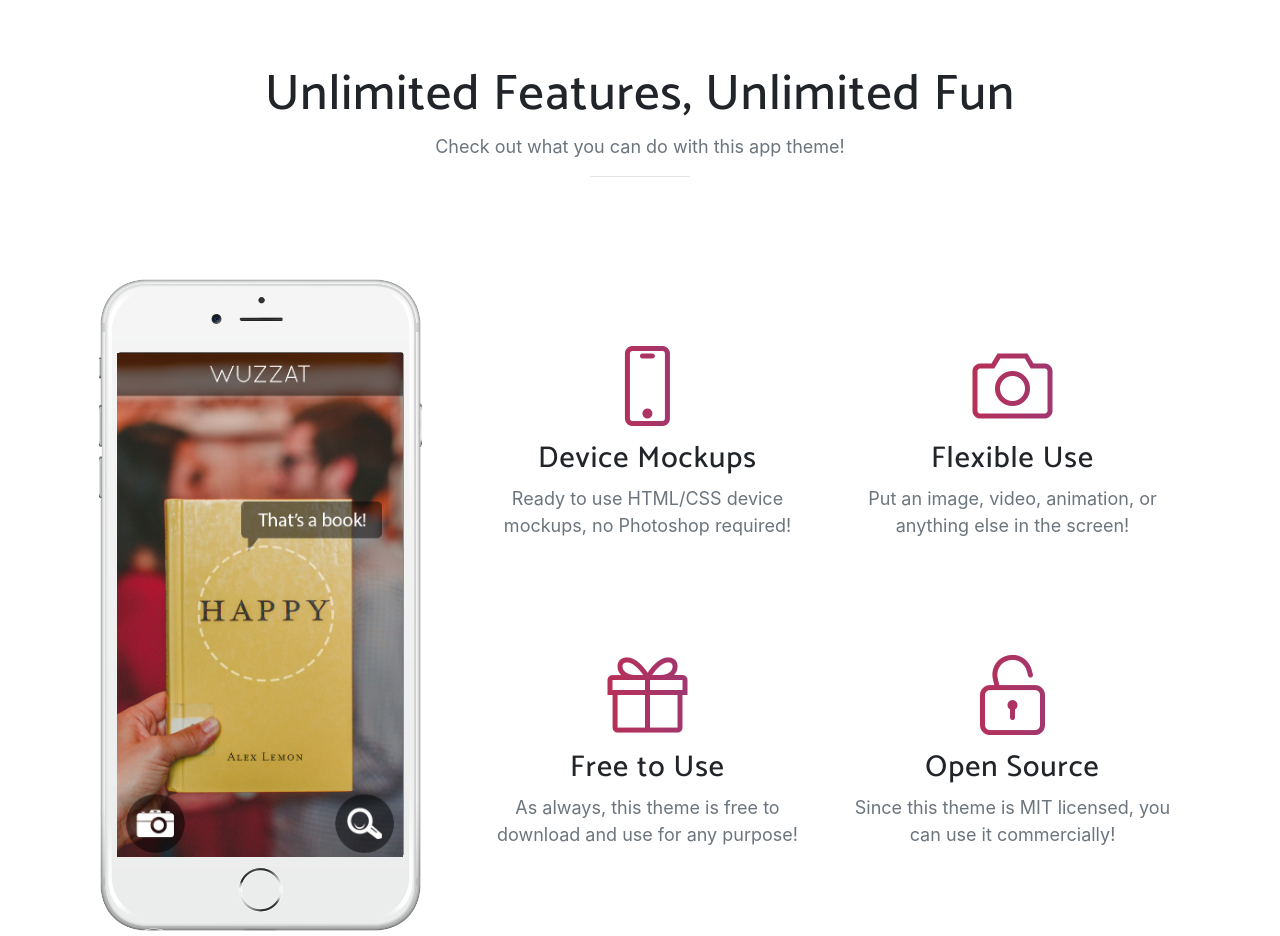
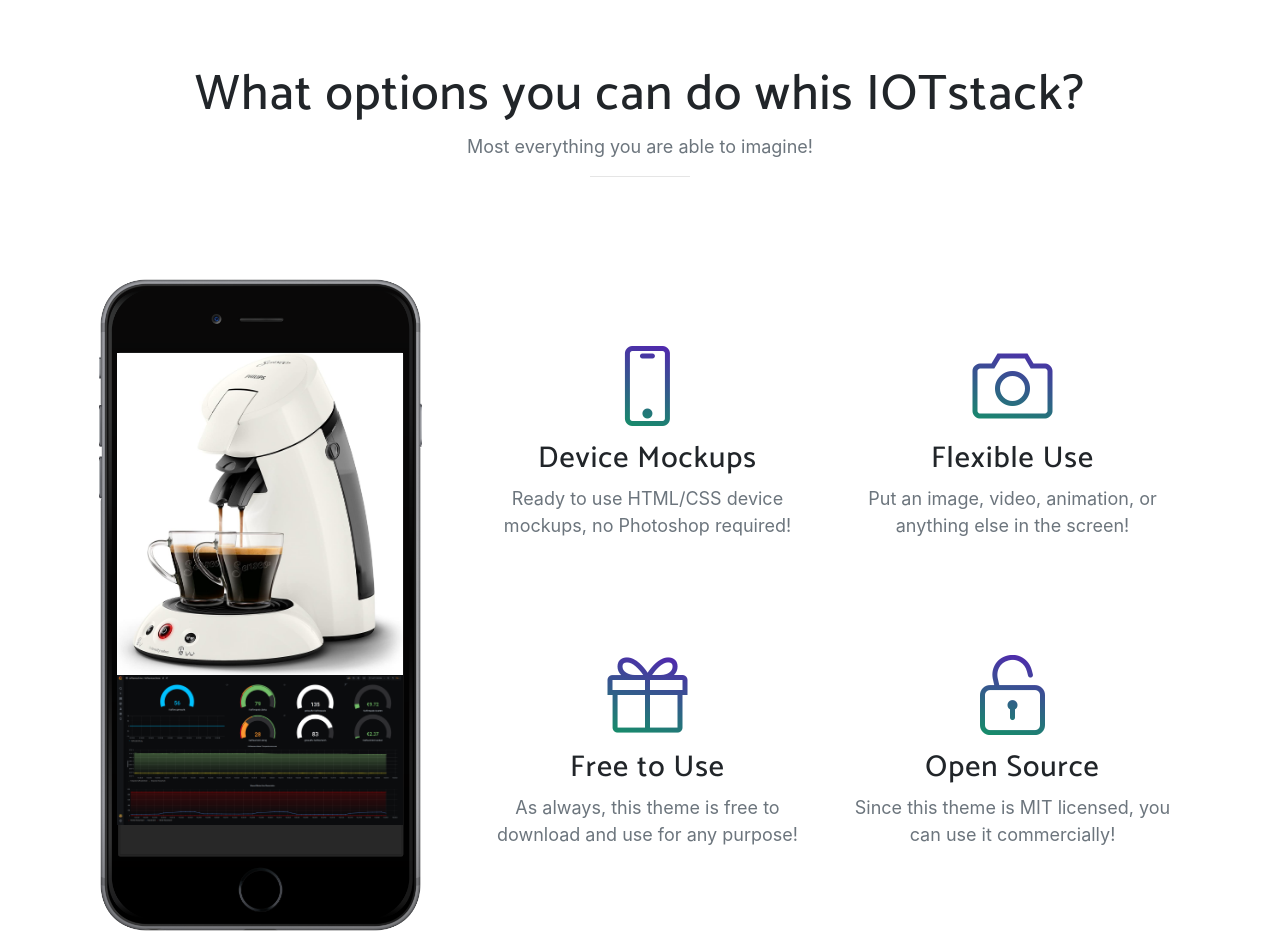
Before and after one commit to IotStack-co/iotstack-website, a website with bundled scripts: page index.html in a window 1280 px wide. Shown: the part 1500-2436 px from the top of the page. Built offline with nearby package versions, Linux system fonts and the light colour scheme; a web font is replaced by a local one.

Commit message:
change color

```diff
--- a/index.html
+++ b/index.html
@@ -90,18 +90,25 @@
   <section class="features" id="features">
     <div class="container">
       <div class="section-heading text-center">
-        <h2>Unlimited Features, Unlimited Fun</h2>
-        <p class="text-muted">Check out what you can do with this app theme!</p>
+        <h2>What options you can do whis IOTstack?</h2>
+        <p class="text-muted">Most everything you are  able to imagine!</p>
         <hr>
       </div>
       <div class="row">
         <div class="col-lg-4 my-auto">
           <div class="device-container">
-            <div class="device-mockup iphone6_plus portrait white">
+            <div class="device-mockup iphone6_plus portrait black">
               <div class="device">
                 <div class="screen">
                   <!-- Demo image for screen mockup, you can put an image here, some HTML, an animation, video, or anything else! -->
-                  <img src="img/demo-screen-1.jpg" class="img-fluid" alt="">
+                  <!-- Different image for every "button"(symbol) to click on -->
+
+                   <img src="img/Kaffeemaschine.jpg" class="img-fluid" alt="">
+
+                 <!-- <img src="img/Grafana.png" class="img-fluid" alt="">
+                -->
+                  <img src="img/Grafana.png" class="img-fluid" alt="">
+
                 </div>
                 <div class="button">
                   <!-- You can hook the "home button" to some JavaScript events or just remove it -->
@@ -115,7 +122,12 @@
             <div class="row">
               <div class="col-lg-6">
                 <div class="feature-item">
+
                   <i class="icon-screen-smartphone text-primary"></i>
+                  <a href="#">
+                    <i class="fab fa-text-primary"></i>
+                  </a>
+
                   <h3>Device Mockups</h3>
                   <p class="text-muted">Ready to use HTML/CSS device mockups, no Photoshop required!</p>
                 </div>
--- a/scss/_features.scss
+++ b/scss/_features.scss
@@ -31,8 +31,8 @@ section.features {
             font-size: 80px;
             display: block;
             margin-bottom: 15px;
-            background: -webkit-linear-gradient(to left, $theme-secondary, $theme-tertiary);
-            background: linear-gradient(to left, $theme-secondary, $theme-tertiary);
+            background: -webkit-linear-gradient(to left bottom, $theme-secondary, $theme-tertiary);
+            background: linear-gradient(to right top, $theme-secondary, $theme-tertiary);
             -webkit-background-clip: text;
             -webkit-text-fill-color: transparent;
         }
--- a/scss/_masthead.scss
+++ b/scss/_masthead.scss
@@ -8,8 +8,8 @@ header.masthead {
 
     color: white;
     background: url('../img/bg-pattern.png'), $theme-secondary;
-    background: url('../img/bg-pattern.png'), -webkit-linear-gradient(to left, $theme-secondary, $theme-tertiary);
-    background: url('../img/bg-pattern.png'), linear-gradient(to left, $theme-secondary, $theme-tertiary);
+    background: url('../img/bg-pattern.png'), -webkit-linear-gradient(to left bottom, $theme-secondary, $theme-tertiary);
+    background: url('../img/bg-pattern.png'), linear-gradient(to right top, $theme-secondary, $theme-tertiary);
     .header-content {
         max-width: 500px;
         margin-bottom: 100px;
--- a/scss/_variables.scss
+++ b/scss/_variables.scss
@@ -2,9 +2,9 @@
 
 // Gray and Brand Colors for use across theme
 
-$theme-primary:    #fdcc52;
-$theme-secondary:  #7b4397;
-$theme-tertiary:   #dc2430;
+$theme-primary:    #00c80a;
+$theme-secondary:  #00b350;
+$theme-tertiary:   #6800c9;
 
 $gray-base:        #000;
 $gray-darker:      lighten($gray-base, 13.5%); // #222
@@ -13,6 +13,6 @@ $gray:             lighten($gray-base, 33.5%); // #555
 $gray-light:       lighten($gray-base, 46.7%); // #777
 $gray-lighter:     lighten($gray-base, 93.5%); // #eee
 
-$brand-twitter:		#1da1f2;
+$brand-twitter:		#93d6ff;
 $brand-facebook:	#3b5998;
 $brand-google-plus:	#dd4b39;
```
Also changed, not shown: css/new-age.css, css/new-age.min.css, img/Grafana.png (added), img/Kaffeemaschine.jpg (added).
